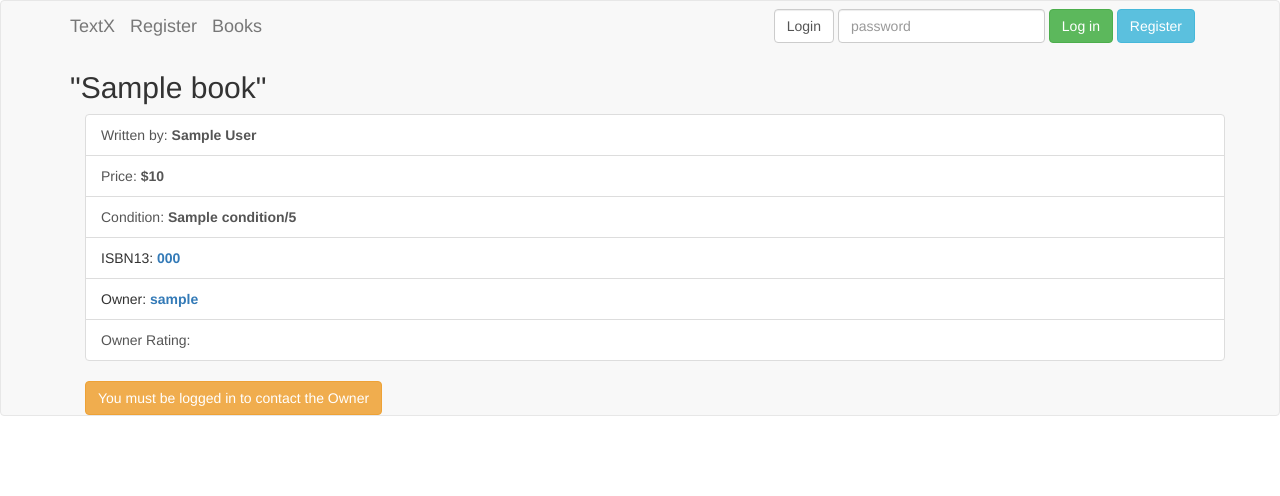
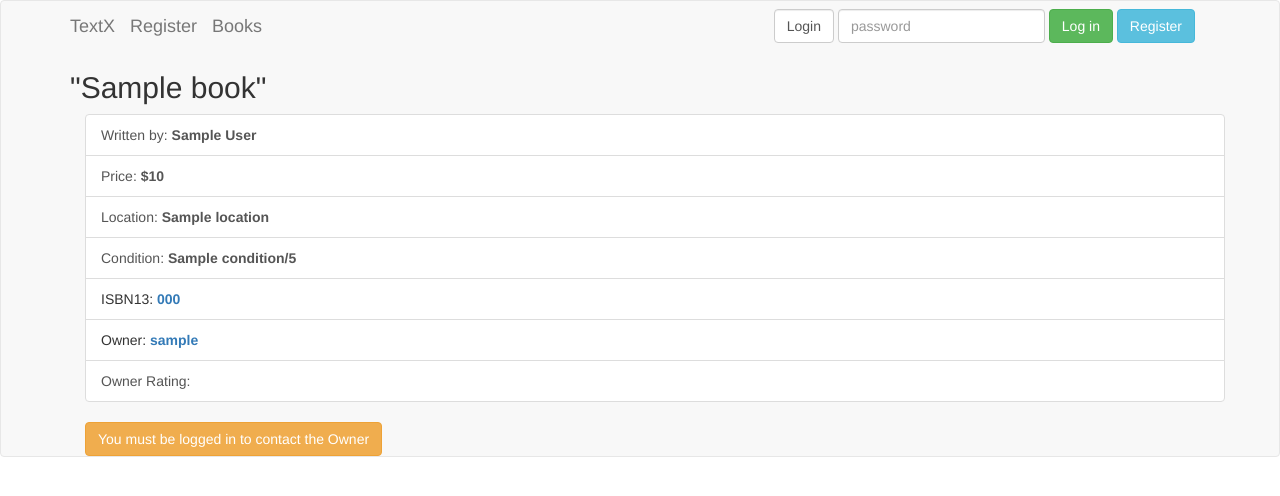
Before and after one commit to m-laniakea/TextTrading, a Flask app: template app/templates/book.html in a window 1280 px wide. Shown: the top 496 px of the page. Run offline with Flask 2, Linux system fonts and the light colour scheme; tables that the repository leaves empty hold one stand-in row (values such as "Sample post"); the template is opened without the code that fills it: values that come from a table or form of the project are taken from there, most other values are stand-ins (such as "Sample title", 1, 10 or a date in 2020); form fields are guessed from the names that the template uses; parts of the project's set-up code (start-up, migrations or seed data) failed here and were passed over; some libraries are stand-ins or nearby versions.

Commit message:
Updated files to show user locations

```diff
--- a/app/main/views.py
+++ b/app/main/views.py
@@ -67,7 +67,7 @@ def register():
         return redirect( url_for('main.index') )
 
     if form.validate_on_submit():
-        new_user = User(email=form.email.data.lower(), username=form.username.data, set_password = form.password.data)
+        new_user = User(email=form.email.data.lower(), username=form.username.data, set_password = form.password.data, location=form.location.data)
         db.session.add(new_user)
         db.session.commit()
         login_user(new_user, True)
--- a/app/models.py
+++ b/app/models.py
@@ -49,6 +49,7 @@ class User(db.Model, UserMixin):
     username = db.Column(db.String(32), unique=True, index=True)
     email = db.Column(db.String(64), unique=True, index=True)
     password_hash = db.Column(db.String(128))
+    location = db.Column(db.String(64), index=True)
 
     # Back-reference to multiple books the user will have
     books = db.relationship("Book", backref="owner", lazy="dynamic")
@@ -173,7 +174,8 @@ class User(db.Model, UserMixin):
         ## Populate db with user in the two lists, assign random rating
         for i in range(len(emails)):
 
-            user = User(email = emails[i], username = unames[i], set_password = 'ftt', total_votes=0, plus_votes=0, is_online=False)
+            user = User(email = emails[i], username = unames[i], set_password = 'ftt',
+                    total_votes=0, plus_votes=0, is_online=False, location="University of Washington - Bothell")
 
             for j in range( randint(0, 13) ):
                 tmp = True if randint(0,5) < 3 else False
--- a/app/templates/book.html
+++ b/app/templates/book.html
@@ -7,7 +7,7 @@
 <h2>"{{ book.title }}"</h2>
 <div class="container">
   <div class="list-group">
-                  <button type="button" class="list-group-item" }}>Written by: <b>{{ book.author }}</b></button>
+                  <button type="button" class="list-group-item" >Written by: <b>{{ book.author }}</b></button>
                   <button type="button" class="list-group-item"> Price: <b>
                           {% if book.price <= 0 %}
                                   Free
@@ -16,6 +16,7 @@
                           {% endif %}
                           </b>
                   </button>
+                  <button type="button" class="list-group-item">Location: <b>{{ owner.location }}</b></button>
                   <button type="button" class="list-group-item" }}>Condition: <b>{{ book.condition }}/5</b></button>
                   <li type="button" class="list-group-item" }}>ISBN13: <a href="http://www.amazon.com/gp/search?keywords={{ book.isbn }}"><b>{{ book.isbn }}</b></a></li>
                   <li type="button" class="list-group-item" }}>Owner: <a href="/u/{{ owner.username }}"><b>{{ owner.username }}</b></a></li>
--- a/app/templates/profile.html
+++ b/app/templates/profile.html
@@ -13,6 +13,7 @@
 
 <div class="jumbotron">
   <div class="container">
+        <p>{{ user.location }}</p>
         <p>TextX member since {{ moment(user.user_since).format('MMM Do YYYY') }}.</p>
         <p>
                 User rating: <span class="label label-{{ user.rating_color(rating) }}">{{ rating }}</span>
```
Also changed, not shown: app/templates/register.html (+8 -8 lines).
